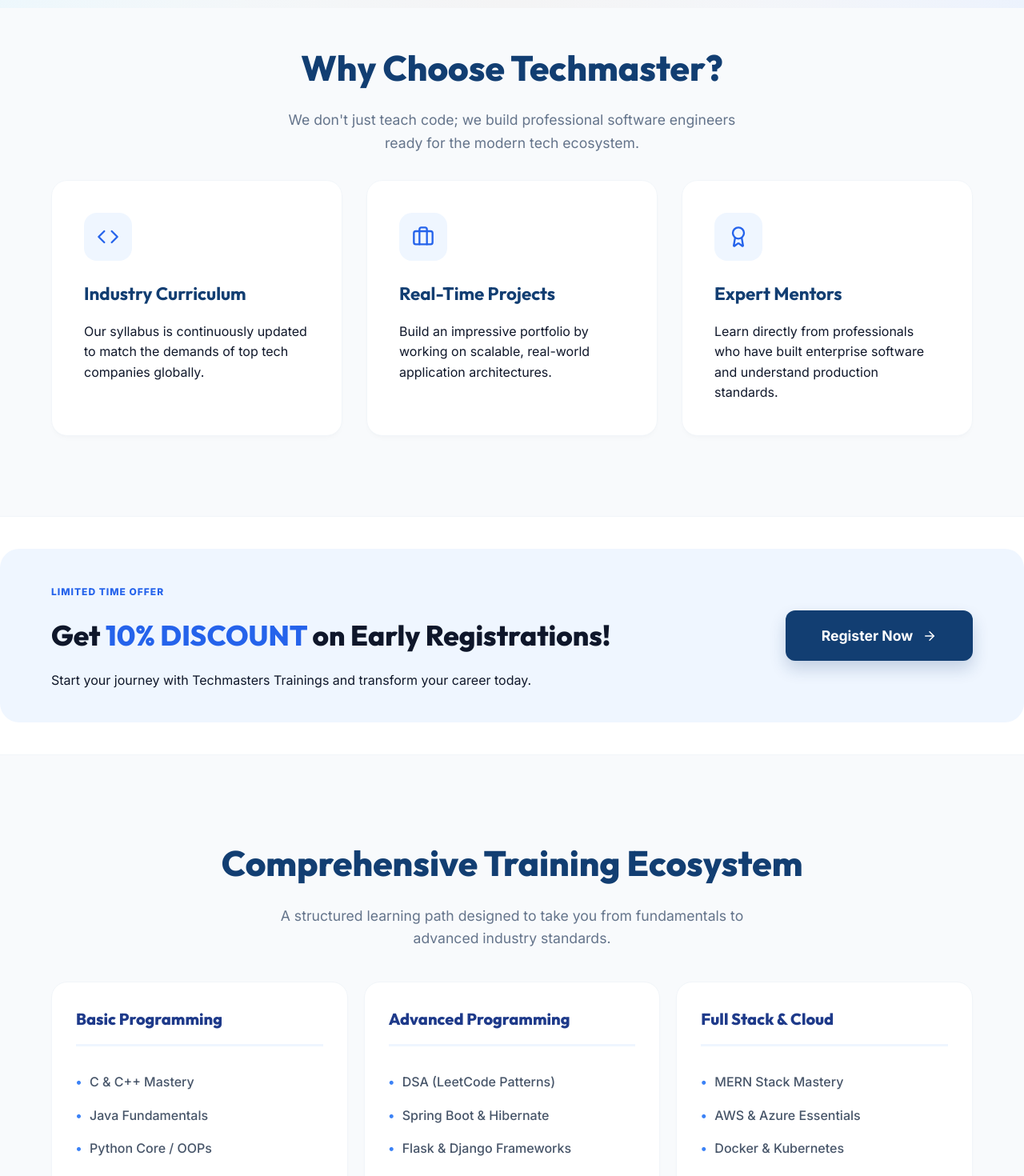
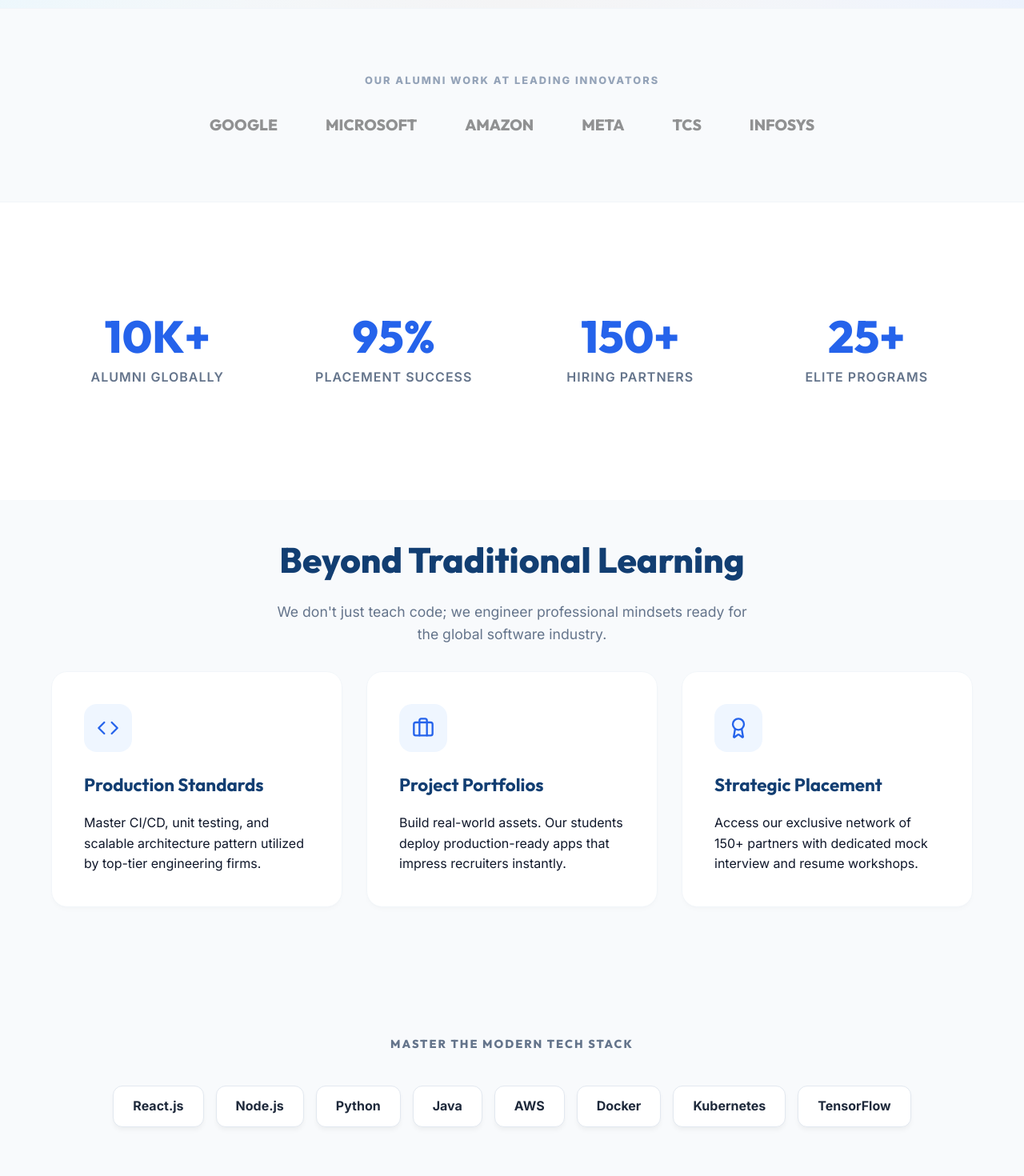
Before and after one commit to poojashivakumar451/TechMasters-Official-Websites, a React (Create React App) app: page / in a window 1280 px wide. Shown: the part 900-2370 px from the top of the page at 80% size. Built offline with nearby package versions, Linux system fonts and the light colour scheme.

Commit message:
Updated website content

```diff
--- a/src/components/Home.css
+++ b/src/components/Home.css
@@ -186,6 +186,271 @@
   font-size: 1.4rem;
   margin-bottom: 16px;
 }
+
+/* Trust Strip */
+.trust-strip {
+  padding: 40px 0;
+  border-top: 1px solid #f1f5f9;
+  border-bottom: 1px solid #f1f5f9;
+}
+
+.trust-label {
+  text-align: center;
+  font-size: 0.8rem;
+  font-weight: 800;
+  color: #94a3b8;
+  letter-spacing: 2px;
+  margin-bottom: 30px;
+}
+
+.logo-grid-alt {
+  display: flex;
+  justify-content: center;
+  align-items: center;
+  flex-wrap: wrap;
+  gap: 60px;
+  opacity: 0.5;
+  filter: grayscale(1);
+  transition: 0.3s;
+}
+
+.logo-grid-alt:hover {
+  opacity: 0.8;
+  filter: grayscale(0.5);
+}
+
+.logo-placeholder {
+  font-size: 1.2rem;
+  font-weight: 900;
+  color: #1e293b;
+  font-family: 'Outfit', sans-serif;
+}
+
+/* Stats Section */
+.stats-section {
+  padding: 100px 0;
+  background: #fff;
+}
+
+.stats-grid {
+  display: grid;
+  grid-template-columns: repeat(4, 1fr);
+  gap: 30px;
+}
+
+.stat-card {
+  text-align: center;
+}
+
+.stat-number {
+  display: block;
+  font-size: 3.5rem;
+  font-weight: 900;
+  color: #2563eb;
+  font-family: 'Outfit', sans-serif;
+  line-height: 1;
+  margin-bottom: 10px;
+}
+
+.stat-desc {
+  font-size: 1rem;
+  color: #64748b;
+  font-weight: 600;
+  text-transform: uppercase;
+  letter-spacing: 1px;
+}
+
+/* Tech Stack Section */
+.tech-stack-section {
+  padding: 80px 0;
+  background: #f8fafc;
+  text-align: center;
+}
+
+.sub-heading {
+  font-size: 0.9rem;
+  font-weight: 800;
+  letter-spacing: 2px;
+  color: #64748b;
+  margin-bottom: 40px;
+}
+
+.tech-icons-row {
+  display: flex;
+  justify-content: center;
+  flex-wrap: wrap;
+  gap: 15px;
+}
+
+.tech-tag {
+  background: white;
+  padding: 12px 24px;
+  border-radius: 12px;
+  font-weight: 700;
+  color: #1e293b;
+  box-shadow: 0 4px 6px -1px rgba(0,0,0,0.05);
+  border: 1px solid #e2e8f0;
+  transition: all 0.3s;
+}
+
+.tech-tag:hover {
+  border-color: #2563eb;
+  color: #2563eb;
+  transform: translateY(-5px);
+  box-shadow: 0 10px 15px -3px rgba(37, 99, 235, 0.1);
+}
+
+@media (max-width: 992px) {
+  .stats-grid { grid-template-columns: 1fr 1fr; gap: 40px; }
+  .logo-grid-alt { gap: 30px; }
+}
+
+@media (max-width: 480px) {
+  .stat-number { font-size: 2.5rem; }
+  .tech-tag { padding: 10px 18px; font-size: 0.9rem; }
+}
+
+/* Insight Section */
+.insight-section {
+  padding: 120px 0;
+  background: #fff;
+}
+
+.flex-insight {
+  display: flex;
+  align-items: center;
+  gap: 80px;
+}
+
+.insight-image {
+  flex: 1;
+  background: linear-gradient(135deg, #0f172a 0%, #1e293b 100%);
+  padding: 60px;
+  border-radius: 40px;
+  position: relative;
+  overflow: hidden;
+}
+
+.glass-card-insight {
+  background: rgba(255, 255, 255, 0.05);
+  backdrop-filter: blur(20px);
+  border: 1px solid rgba(255, 255, 255, 0.1);
+  padding: 40px;
+  border-radius: 24px;
+  color: white;
+  position: relative;
+  z-index: 2;
+}
+
+.insight-badge {
+  display: inline-block;
+  background: #3b82f6;
+  padding: 4px 12px;
+  border-radius: 4px;
+  font-size: 0.7rem;
+  font-weight: 800;
+  margin-bottom: 20px;
+}
+
+.insight-line {
+  height: 2px;
+  background: rgba(255,255,255,0.1);
+  margin: 25px 0;
+}
+
+.learning-tips {
+  list-style: none;
+  padding: 0;
+}
+
+.learning-tips li {
+  margin-bottom: 12px;
+  font-size: 0.9rem;
+  color: #94a3b8;
+  display: flex;
+  align-items: center;
+  gap: 10px;
+}
+
+.learning-tips li::before {
+  content: '✓';
+  color: #3b82f6;
+}
+
+.insight-text {
+  flex: 1.2;
+}
+
+.insight-para {
+  font-size: 1.25rem;
+  color: #475569;
+  line-height: 1.7;
+  margin-bottom: 40px;
+}
+
+.pillar-row {
+  display: flex;
+  flex-direction: column;
+  gap: 30px;
+}
+
+.pillar {
+  display: flex;
+  gap: 20px;
+  padding: 20px;
+  background: #f8fafc;
+  border-radius: 16px;
+  transition: 0.3s;
+}
+
+.pillar:hover {
+  background: #eff6ff;
+  transform: translateX(10px);
+}
+
+.pillar-num {
+  font-size: 1.5rem;
+  font-weight: 900;
+  color: #cbd5e1;
+  font-family: 'Outfit', sans-serif;
+}
+
+.pillar h4 {
+  font-size: 1.1rem;
+  margin-bottom: 6px;
+  color: #0f172a;
+}
+
+.pillar p {
+  font-size: 0.95rem;
+  color: #64748b;
+  line-height: 1.5;
+}
+
+.success-badge-mockup {
+  position: absolute;
+  top: 40px;
+  right: -20px;
+  background: #22c55e;
+  color: white;
+  padding: 8px 20px;
+  border-radius: 100px;
+  font-size: 0.75rem;
+  font-weight: 900;
+  box-shadow: 0 10px 20px rgba(34, 197, 94, 0.3);
+  z-index: 12;
+}
+
+@media (max-width: 992px) {
+  .flex-insight { flex-direction: column; gap: 40px; }
+}
+
+@media (max-width: 480px) {
+  .insight-image { padding: 30px; }
+  .pillar { padding: 15px; }
+}
+
+
 
 /* Discount Banner */
 .discount-banner {
--- a/src/components/Home.js
+++ b/src/components/Home.js
@@ -27,7 +27,7 @@
               Empowering Future <span className="text-blue">Technology Leaders</span>
             </h1>
             <p className="hero-desc-alt">
-              Empower your career with industry-driven training from Techmaster Software Private Limited. We bridge the gap between academic learning and industry expectations.
+              Elevate your career with the most advanced, industry-driven training in the region. Bridge the gap between theory and high-performance engineering.
             </p>
             <div className="hero-actions-alt">
               <NavLink to="/courses" className="btn-dark">
@@ -43,13 +43,50 @@
             <div className="hero-images-grid">
               <div className="hero-img-card">
                 <img src="/gallery-1.jpg" alt="Live Projects" />
-                <div className="card-label">live projects</div>
+                <div className="card-label">Industrial R&D</div>
               </div>
               <div className="hero-img-card">
                 <img src="/gallery-3.jpg" alt="Mentor Led" />
-                <div className="card-label">mentor led</div>
+                <div className="card-label">Elite Mentorship</div>
               </div>
             </div>
+          </div>
+        </div>
+      </section>
+
+      {/* Trust & Partners Strip */}
+      <section className="trust-strip">
+        <div className="page-container">
+          <p className="trust-label">OUR ALUMNI WORK AT LEADING INNOVATORS</p>
+          <div className="logo-grid-alt">
+            <div className="logo-placeholder">GOOGLE</div>
+            <div className="logo-placeholder">MICROSOFT</div>
+            <div className="logo-placeholder">AMAZON</div>
+            <div className="logo-placeholder">META</div>
+            <div className="logo-placeholder">TCS</div>
+            <div className="logo-placeholder">INFOSYS</div>
+          </div>
+        </div>
+      </section>
+
+      {/* Stats Section */}
+      <section className="stats-section">
+        <div className="page-container stats-grid">
+          <div className="stat-card">
+            <span className="stat-number">10K+</span>
+            <span className="stat-desc">Alumni Globally</span>
+          </div>
+          <div className="stat-card">
+            <span className="stat-number">95%</span>
+            <span className="stat-desc">Placement Success</span>
+          </div>
+          <div className="stat-card">
+            <span className="stat-number">150+</span>
+            <span className="stat-desc">Hiring Partners</span>
+          </div>
+          <div className="stat-card">
+            <span className="stat-number">25+</span>
+            <span className="stat-desc">Elite Programs</span>
           </div>
         </div>
       </section>
@@ -57,25 +94,42 @@
       {/* Features Section */}
       <section className="page-container features-section">
         <div className="section-header">
-          <h2 className="section-title">Why Choose Techmaster?</h2>
-          <p className="section-subtitle">We don't just teach code; we build professional software engineers ready for the modern tech ecosystem.</p>
+          <h2 className="section-title">Beyond Traditional Learning</h2>
+          <p className="section-subtitle">We don't just teach code; we engineer professional mindsets ready for the global software industry.</p>
         </div>
 
         <div className="features-grid">
           <div className="feature-card">
             <div className="feature-icon"><Code size={28} /></div>
-            <h3>Industry Curriculum</h3>
-            <p>Our syllabus is continuously updated to match the demands of top tech companies globally.</p>
+            <h3>Production Standards</h3>
+            <p>Master CI/CD, unit testing, and scalable architecture pattern utilized by top-tier engineering firms.</p>
           </div>
           <div className="feature-card">
             <div className="feature-icon"><Briefcase size={28} /></div>
-            <h3>Real-Time Projects</h3>
-            <p>Build an impressive portfolio by working on scalable, real-world application architectures.</p>
+            <h3>Project Portfolios</h3>
+            <p>Build real-world assets. Our students deploy production-ready apps that impress recruiters instantly.</p>
           </div>
           <div className="feature-card">
             <div className="feature-icon"><Award size={28} /></div>
-            <h3>Expert Mentors</h3>
-            <p>Learn directly from professionals who have built enterprise software and understand production standards.</p>
+            <h3>Strategic Placement</h3>
+            <p>Access our exclusive network of 150+ partners with dedicated mock interview and resume workshops.</p>
+          </div>
+        </div>
+      </section>
+
+      {/* Tech Stack Strip - Knowledgeable Content */}
+      <section className="tech-stack-section">
+        <div className="page-container">
+          <h3 className="sub-heading">MASTER THE MODERN TECH STACK</h3>
+          <div className="tech-icons-row">
+            <div className="tech-tag">React.js</div>
+            <div className="tech-tag">Node.js</div>
+            <div className="tech-tag">Python</div>
+            <div className="tech-tag">Java</div>
+            <div className="tech-tag">AWS</div>
+            <div className="tech-tag">Docker</div>
+            <div className="tech-tag">Kubernetes</div>
+            <div className="tech-tag">TensorFlow</div>
           </div>
         </div>
       </section>
@@ -84,11 +138,11 @@
       <section className="discount-banner">
         <div className="page-container flex-discount">
           <div className="discount-content">
-            <span className="badge-new">Limited Time Offer</span>
-            <h2>Get <span className="text-highlight">10% DISCOUNT</span> on Early Registrations!</h2>
-            <p>Start your journey with Techmasters Trainings and transform your career today.</p>
+            <span className="badge-new">Strategic Enrollment</span>
+            <h2>Secure Your Seat with <span className="text-highlight">10% DISCOUNT</span></h2>
+            <p>Invest in your future. Join the elite cohort for 2025-26 and transform your technical career path.</p>
           </div>
-          <NavLink to="/enroll" className="btn-discount">Register Now <ArrowRight size={18}/></NavLink>
+          <NavLink to="/enroll" className="btn-discount">Get Early Access <ArrowRight size={18}/></NavLink>
         </div>
       </section>
 
@@ -149,22 +203,69 @@
         </div>
       </section>
 
+      {/* Industry Insights - Knowledgeable Section */}
+      <section className="insight-section">
+        <div className="page-container flex-insight">
+          <div className="insight-image">
+             <div className="glass-card-insight">
+                <div className="insight-badge">KNOWLEDGE HUB</div>
+                <h4>The 2026 Skills Gap</h4>
+                <p>Industry data shows a 45% increase in demand for Engineers who master both <strong>DevOps</strong> and <strong>AI Integration</strong>.</p>
+                <div className="insight-line"></div>
+                <ul className="learning-tips">
+                  <li>Mastering State Management</li>
+                  <li>Efficient API Design</li>
+                  <li>Cloud Native Architectures</li>
+                </ul>
+             </div>
+          </div>
+          <div className="insight-text">
+            <h2 className="section-title" style={{textAlign: 'left'}}>Career Strategic Insights</h2>
+            <p className="insight-para">Our training methodology is built on <strong>Three Pillars of Excellence</strong> that ensure our students are not just applicants, but top-priority candidates.</p>
+
+            <div className="pillar-row">
+              <div className="pillar">
+                <div className="pillar-num">01</div>
+                <div>
+                  <h4>Technical Depth</h4>
+                  <p>Mastering core syntax isn't enough. We dive deep into engine internals and performance tuning.</p>
+                </div>
+              </div>
+              <div className="pillar">
+                <div className="pillar-num">02</div>
+                <div>
+                  <h4>System Design</h4>
+                  <p>Learn to think at scale. Our curriculum includes Distributed Systems and Microservices patterns.</p>
+                </div>
+              </div>
+              <div className="pillar">
+                <div className="pillar-num">03</div>
+                <div>
+                  <h4>Professional Ethics</h4>
+                  <p>Understand Agile, Code Reviews, and the soft skills required to lead engineering teams.</p>
+                </div>
+              </div>
+            </div>
+          </div>
+        </div>
+      </section>
+
       {/* Pathway Section */}
       <section className="pathway-section">
         <div className="page-container flex-pathway">
           <div className="pathway-text">
-            <h2>Your Pathway to Success</h2>
-            <p className="pathway-desc">Follow our structured approach to go from a beginner to a seasoned professional developer.</p>
+            <h2>Your Elite Career Pipeline</h2>
+            <p className="pathway-desc">We operate as a high-performance training ground. Our 4-stage pipeline is designed for maximum career impact.</p>
 
             <ul className="pathway-list">
-              <li><CheckCircle size={20} className="check-icon"/> <span>Identify your interest & enroll in a specialized course.</span></li>
-              <li><CheckCircle size={20} className="check-icon"/> <span>Learn through hands-on sessions and interactive modules.</span></li>
-              <li><CheckCircle size={20} className="check-icon"/> <span>Build 8+ production-ready projects for your portfolio.</span></li>
-              <li><CheckCircle size={20} className="check-icon"/> <span>Receive interview prep and dedicated placement assistance.</span></li>
+              <li><CheckCircle size={20} className="check-icon"/> <span><strong>Selection:</strong> Rigorous screening to ensure dedicated cohorts.</span></li>
+              <li><CheckCircle size={20} className="check-icon"/> <span><strong>immersion:</strong> 600+ hours of lab-driven intensive development.</span></li>
+              <li><CheckCircle size={20} className="check-icon"/> <span><strong>Validation:</strong> Industry-standard code reviews and testing.</span></li>
+              <li><CheckCircle size={20} className="check-icon"/> <span><strong>Deployment:</strong> Strategic placement within our corporate ecosystem.</span></li>
             </ul>
 
             <NavLink to="/enroll" className="btn-primary" style={{marginTop: '2rem'}}>
-              Start Your Journey <ChevronRight size={18} />
+              Join The Pipeline <ChevronRight size={18} />
             </NavLink>
           </div>
           <div className="pathway-image-placeholder">
@@ -179,6 +280,7 @@
                 <div className="cl" style={{width: '90%'}}></div>
                 <div className="cl cl-blue" style={{width: '70%'}}></div>
               </div>
+              <div className="success-badge-mockup">PIPELINE ACTIVE</div>
             </div>
           </div>
         </div>
```
